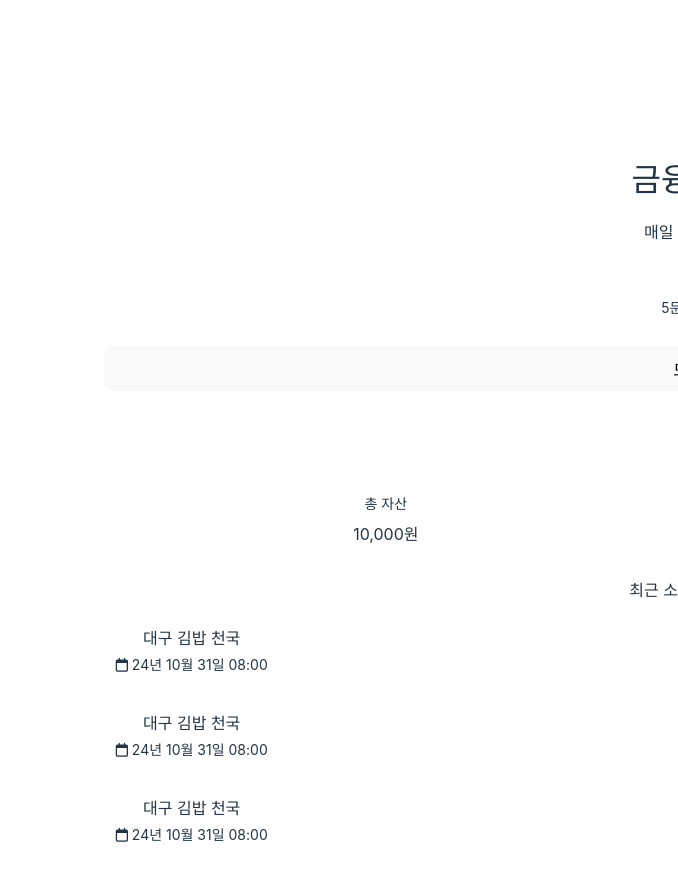
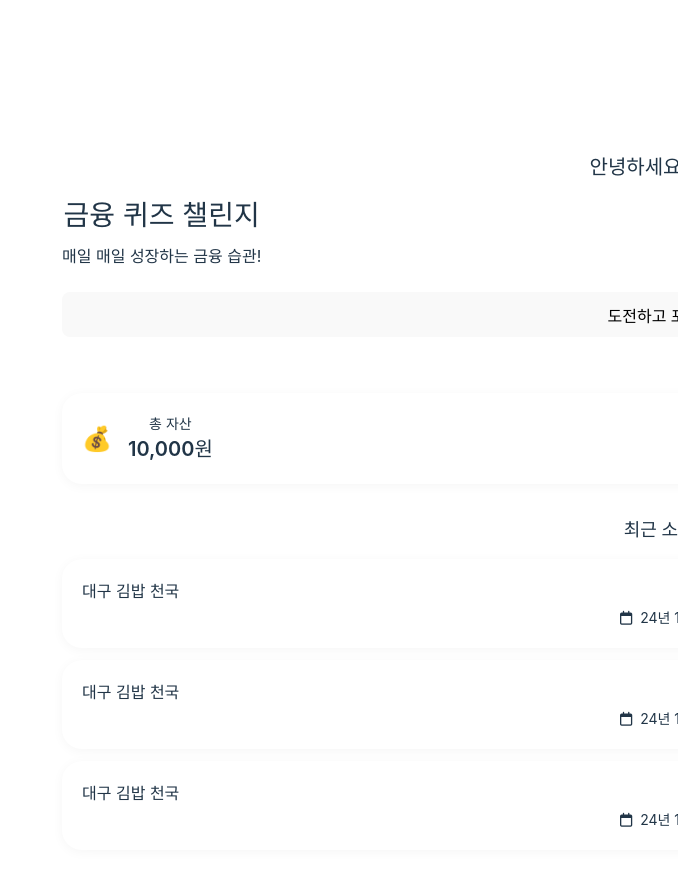
Before and after one commit to kyucchoi/KBcation-front, a Vue app: page / in a window 1280 px wide. Shown: the part 280-1160 px from the top of the page, without its empty margins (602-1280 px from the left). Built offline with nearby package versions, Linux system fonts and the light colour scheme; the HTML template or start-up script is replaced by a standard one.

Commit message:
:sparkles: Feat: 홈 화면 디자인 수정 및 챗봇 버튼 추가

```diff
--- a/src/components/ShadowBox.vue
+++ b/src/components/ShadowBox.vue
@@ -7,11 +7,11 @@ const props = defineProps({
   },
   paddingX: {
     type: Number,
-    default: 12
+    default: 20
   },
   paddingY: {
     type: Number,
-    default: 12
+    default: 20
   },
   marginBottom: {
     type: Number,
@@ -35,9 +35,9 @@ const boxStyle = computed(() => ({
 <style scoped>
 .shadow-box {
   position: relative;
-  background-color: var(--white);
+  background-color: white;
   width: 100%;
-  box-shadow: 0px 0px 0px rgba(0, 0, 0, 0.04);
-  border-radius: 10px;
+  box-shadow: 0px 2px 12px rgba(0, 0, 0, 0.04);
+  border-radius: 20px;
 }
 </style>
--- a/src/components/ui/button/index.ts
+++ b/src/components/ui/button/index.ts
@@ -25,7 +25,7 @@ export const buttonVariants = cva(
       size: {
         default: 'h-9 px-4 py-2',
         sm: 'h-8 rounded-md px-3 text-xs',
-        lg: 'h-12 rounded-[20px] text-[16px] px-8', // rounded-md를 rounded-[20px]로 변경
+        lg: 'h-12 rounded-[16px] text-[16px] px-8', // rounded-md를 rounded-[20px]로 변경
         icon: 'h-9 w-9'
       }
     },
--- a/src/pages/HomePage.vue
+++ b/src/pages/HomePage.vue
@@ -7,158 +7,245 @@ import { useRouter } from 'vue-router';
 const router = useRouter();
 
 const handleQuizButton = () => {
-  router.push('/quiz/counting'); // 경로를 counting 페이지로 변경
+  router.push('/quiz/counting');
+};
+
+const handleChatBot = () => {
+  router.push('/chatBot');
 };
 </script>
 
 <template>
   <Main :padded="false" :bg-gray="true">
     <div class="top">
+      <div class="user">안녕하세요, 김시완님</div>
+      <div class="header-content">
+        <div>
           <div class="title">금융 퀴즈 챌린지</div>
           <div class="subtitle">매일 매일 성장하는 금융 습관!</div>
-      <ShadowBox class="notice">
-        <div><i class="fa-regular fa-bell"></i> 오늘의 보상</div>
-        <div>5문제 모두 맞히면 1,000P 지급!</div>
-      </ShadowBox>
-      <Button variant="whiteYellow" size="lg" @click="handleQuizButton"
-        >도전하고 포인트 받기</Button
-      >
+        </div>
+        <div class="chance-card">
+          <div class="chance-icon">🎁</div>
+          <div class="chance-text">
+            <div class="chance-label">오늘의 기회</div>
+            <div class="chance-amount">1회</div>
+          </div>
+        </div>
+      </div>
+      <Button variant="whiteYellow" size="lg" class="challenge-button" @click="handleQuizButton">
+        도전하고 포인트 받기
+      </Button>
     </div>
 
-    <div class="bottom">
-      <div class="summary">
-        <ShadowBox class="summary-money"
-          ><div style="font-size: 14px">총 자산</div>
-          <div style="font-size: 16px">10,000원</div></ShadowBox
-        >
-        <ShadowBox class="summary-point"
-          ><div style="font-size: 14px">총 포인트</div>
-          <div style="font-size: 16px">1,000P</div></ShadowBox
-        >
+    <div class="dashboard">
+      <div class="balance-cards">
+        <ShadowBox class="balance-card">
+          <div class="balance-icon">💰</div>
+          <div>
+            <div class="balance-label">총 자산</div>
+            <div class="balance-amount">10,000원</div>
+          </div>
+        </ShadowBox>
+        <ShadowBox class="balance-card">
+          <div class="balance-icon">⭐</div>
+          <div>
+            <div class="balance-label">총 포인트</div>
+            <div class="balance-amount">1,000P</div>
+          </div>
+        </ShadowBox>
       </div>
 
-      <div class="recent-container">
-        <div>최근 소비 내역</div>
+      <div>
+        <h2 class="section-title">최근 소비 내역</h2>
+        <div class="transaction-list">
           <ShadowBox>
-          <div class="recent-list">
-            <div class="recent-detail">
+            <div class="transaction-details">
               <div>대구 김밥 천국</div>
-              <div class="recent-date">
-                <i class="fa-regular fa-calendar"></i> 24년 10월 31일 08:00
+              <div class="amount">3,500원</div>
             </div>
+            <div class="date-box">
+              <div class="date">
+                <i class="fa-regular fa-calendar"></i>
+                24년 10월 31일 08:00
               </div>
-            <div class="recent-money">3,500원</div>
             </div>
           </ShadowBox>
           <ShadowBox>
-          <div class="recent-list">
-            <div class="recent-detail">
+            <div class="transaction-details">
               <div>대구 김밥 천국</div>
-              <div class="recent-date">
-                <i class="fa-regular fa-calendar"></i> 24년 10월 31일 08:00
+              <div class="amount">3,500원</div>
             </div>
+            <div class="date-box">
+              <div class="date">
+                <i class="fa-regular fa-calendar"></i>
+                24년 10월 31일 08:00
               </div>
-            <div class="recent-money">3,500원</div>
             </div>
           </ShadowBox>
           <ShadowBox>
-          <div class="recent-list">
-            <div class="recent-detail">
+            <div class="transaction-details">
               <div>대구 김밥 천국</div>
-              <div class="recent-date">
-                <i class="fa-regular fa-calendar"></i> 24년 10월 31일 08:00
+              <div class="amount">3,500원</div>
             </div>
+            <div class="date-box">
+              <div class="date">
+                <i class="fa-regular fa-calendar"></i>
+                24년 10월 31일 08:00
               </div>
-            <div class="recent-money">3,500원</div>
             </div>
           </ShadowBox>
         </div>
+      </div>
+
+      <Button class="button-area" @click="handleChatBot">
+        <i class="fa-solid fa-comments"></i>
+      </Button>
     </div>
   </Main>
 </template>
 
 <style scoped>
 .top {
-  width: 100%;
-  background-color: var(--css-primary);
-  border-radius: 0 0 16px 16px;
-  padding: 36px 5.13% calc(5.13% + 4px);
+  background: linear-gradient(135deg, var(--css-primary) 30%, #ff7802 100%);
+  border-radius: 0 0 24px 24px;
+  padding: 32px 24px;
+}
+
+.user {
+  font-size: 20px;
+  color: var(--white);
+  margin-bottom: 12px;
+}
+
+.header-content {
   display: flex;
-  flex-direction: column;
-  gap: 16px;
+  justify-content: space-between;
+  margin-bottom: 24px;
 }
 
 .title {
-  font-size: 32px;
+  font-size: 28px;
   color: var(--white);
 }
 
 .subtitle {
-  font-size: 16px;
+  color: var(--white);
+  margin-top: 8px;
+}
+
+.chance-card {
+  background: rgba(255, 255, 255, 0.15);
+  border-radius: 16px;
+  padding: 16px;
+  display: flex;
+  align-items: center;
+  gap: 12px;
+}
+
+.chance-icon {
+  font-size: 24px;
+}
+
+.chance-text {
+  display: flex;
+  flex-direction: column;
+}
+
+.chance-label {
+  display: flex;
+  font-size: 12px;
   color: var(--white);
 }
 
-.notice {
+.chance-amount {
   display: flex;
-  flex-direction: column;
-  gap: 4px;
-  font-size: 14px;
-  background-color: var(--css-secondary);
+  font-weight: 600;
   color: var(--white);
 }
 
-.bottom {
-  padding: 0 5.13% 40px;
-  margin-top: 20px;
+.challenge-button {
+  width: 100%;
 }
 
-.summary {
-  display: flex;
-  flex-direction: row;
-  gap: 20px;
+.dashboard {
+  padding: 24px;
 }
 
-.summary-money {
-  display: flex;
-  flex-direction: column;
-  background-color: var(--css-light-yellow);
-  gap: 8px;
+.balance-cards {
+  display: grid;
+  grid-template-columns: 1fr 1fr;
+  gap: 16px;
+  margin-bottom: 32px;
 }
 
-.summary-point {
+.balance-card {
   display: flex;
-  flex-direction: column;
-  background-color: var(--css-primary);
-  color: var(--white);
-  gap: 8px;
+  align-items: center;
+  gap: 16px;
 }
 
-.recent-container {
-  display: flex;
-  flex-direction: column;
-  margin-top: 20px;
-  gap: 12px;
+.balance-icon {
+  font-size: 24px;
 }
 
-.recent-list {
-  display: flex;
-  justify-content: space-between;
-  align-items: center;
-}
-
-.recent-detail {
-  display: flex;
-  flex-direction: column;
-  gap: 4px;
-}
-
-.recent-date {
+.balance-label {
   font-size: 14px;
   color: var(--dark-gray);
 }
 
-.recent-money {
+.balance-amount {
   font-size: 20px;
+  font-weight: 600;
+}
+
+.section-title {
+  font-size: 18px;
+  font-weight: 600;
+  margin-bottom: 16px;
+}
+
+.transaction-list {
+  display: flex;
+  flex-direction: column;
+  gap: 12px;
+}
+
+.transaction-details {
+  display: flex;
+  justify-content: space-between;
+  align-items: center;
+  margin-bottom: 4px;
+}
+
+.amount {
+  font-weight: 600;
   color: var(--css-dark-yellow);
 }
+
+.date-box {
+  font-size: 14px;
+  color: var(--nav-gray);
+}
+
+.date i {
+  margin-right: 4px;
+}
+
+.button-area {
+  position: absolute;
+  bottom: 80px;
+  right: 30px;
+  transition: transform 0.4s ease;
+  opacity: 0.8;
+  width: 56px; /* 버튼 크기 지정 */
+  height: 56px; /* 버튼 크기 지정 */
+  border-radius: 50%; /* 동그랗게 만들기 */
+  display: flex;
+  align-items: center;
+  justify-content: center;
+}
+
+.button-area i {
+  font-size: 24px; /* 아이콘 크기 키우기 */
+}
 </style>
--- a/src/pages/quiz/QuizCountingPage.vue
+++ b/src/pages/quiz/QuizCountingPage.vue
@@ -139,11 +139,11 @@ const getRewardText = () => {
 }
 
 /* 숫자가 바뀔 때 애니메이션 효과 */
-.circle-container:hover {
+/* .circle-container:hover {
   transform: scale(1.1);
-}
+} */
 
-.number-text:hover {
+/* .number-text:hover {
   transform: scale(1.1);
-}
+} */
 </style>
```
Lines whose indentation alone changed are shown as unchanged.
